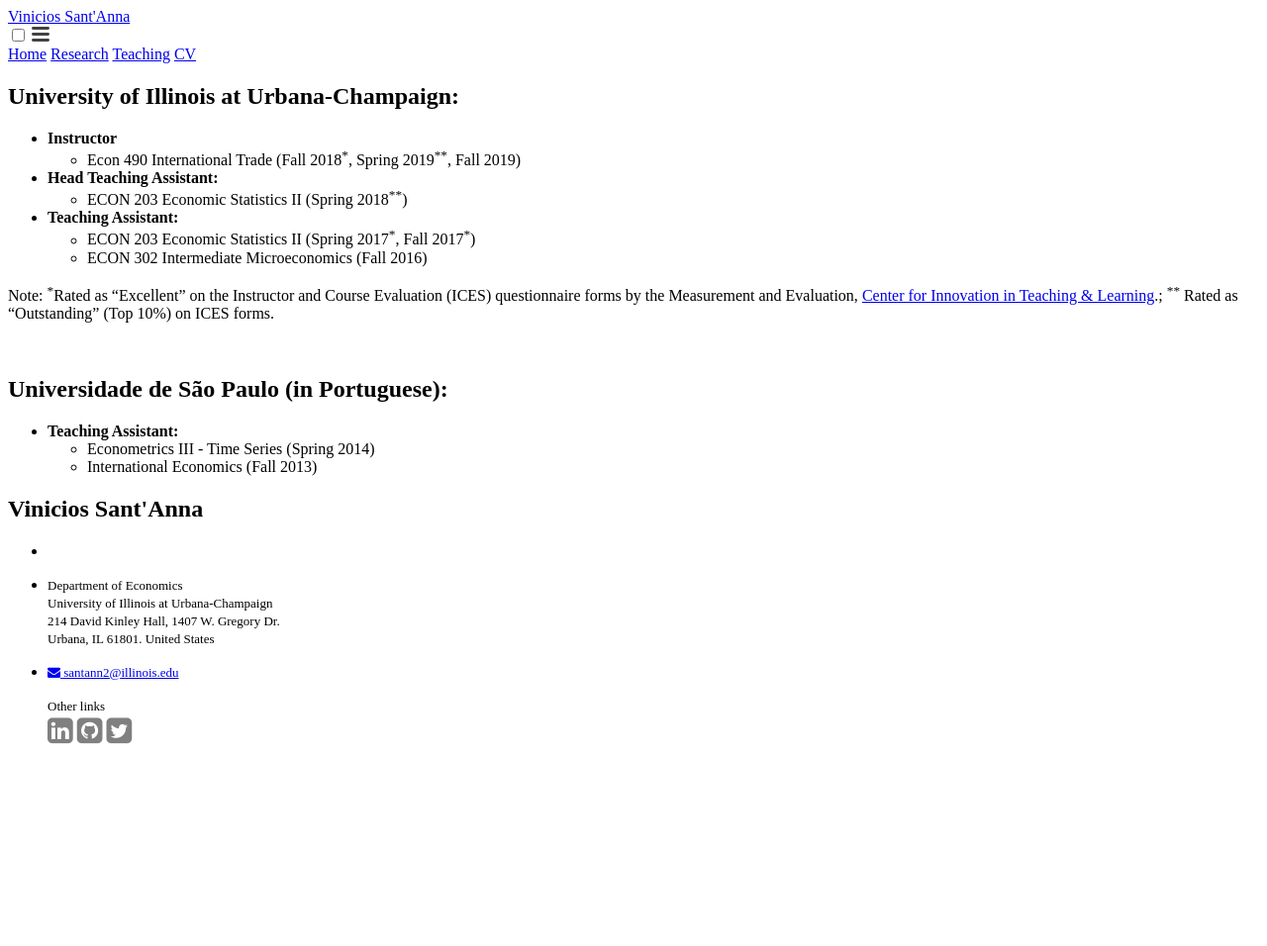
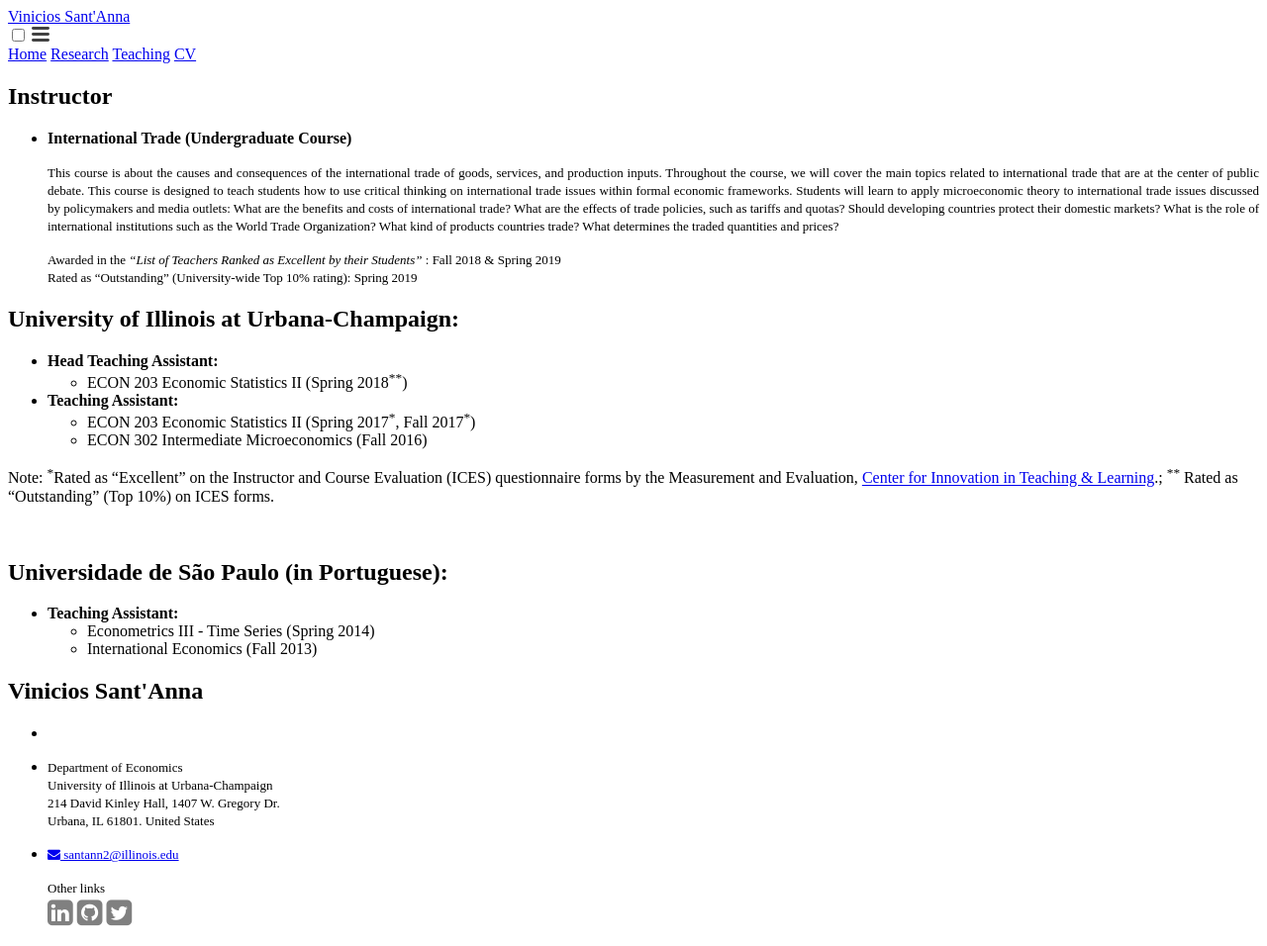
Before and after one commit to vpsantanna/vpsantanna.github.io, a Jekyll site: the page built from 3-teaching.md, in a window 1280 px wide. Shown: the whole page at 99% size. Built offline with Jekyll 4.4.1, drawn with Linux system fonts in a browser that asks for light colours; a script that is not in the unit is left out; before the commit the page ends 900 px from its top, so only the background shows below that.

Commit message:
Update 3-teaching.md

```diff
--- a/3-teaching.md
+++ b/3-teaching.md
@@ -4,10 +4,17 @@ title: Teaching
 permalink: /teaching/
 ---
 
+# Instructor
+
+- **International Trade (Undergraduate Course)**
+
+   <p style="text-align: justify;"><font size="2">This course is about the causes and consequences of the international trade of goods, services, and production inputs. Throughout the course, we will cover the main topics related to international trade that are at the center of public debate.  This course is designed to teach students how to use critical thinking on international trade issues within formal economic frameworks. Students will learn to apply microeconomic theory to international trade issues discussed by policymakers and media outlets: What are the benefits and costs of international trade?  What are the effects of trade policies, such as tariffs and quotas? Should developing countries protect their domestic markets? What is the role of international institutions such as the World Trade Organization? What kind of products countries trade? What determines the traded quantities and prices?  </font></p>
+
+   <p style="text-align: justify;"><font size="2">Awarded in the  <em>“List of Teachers Ranked as Excellent by their Students” </em>: Fall 2018 & Spring 2019 <br> Rated as “Outstanding” (University-wide Top 10% rating): Spring 2019 </font></p>
+
+
+
 # University of Illinois at Urbana-Champaign:
-
-- **Instructor**
-  - Econ 490 International Trade (Fall 2018<sup>*</sup>, Spring 2019<sup>**</sup>, Fall 2019)
 
 - **Head Teaching Assistant:**
   - ECON 203 Economic Statistics II (Spring 2018<sup>**</sup>)
```
